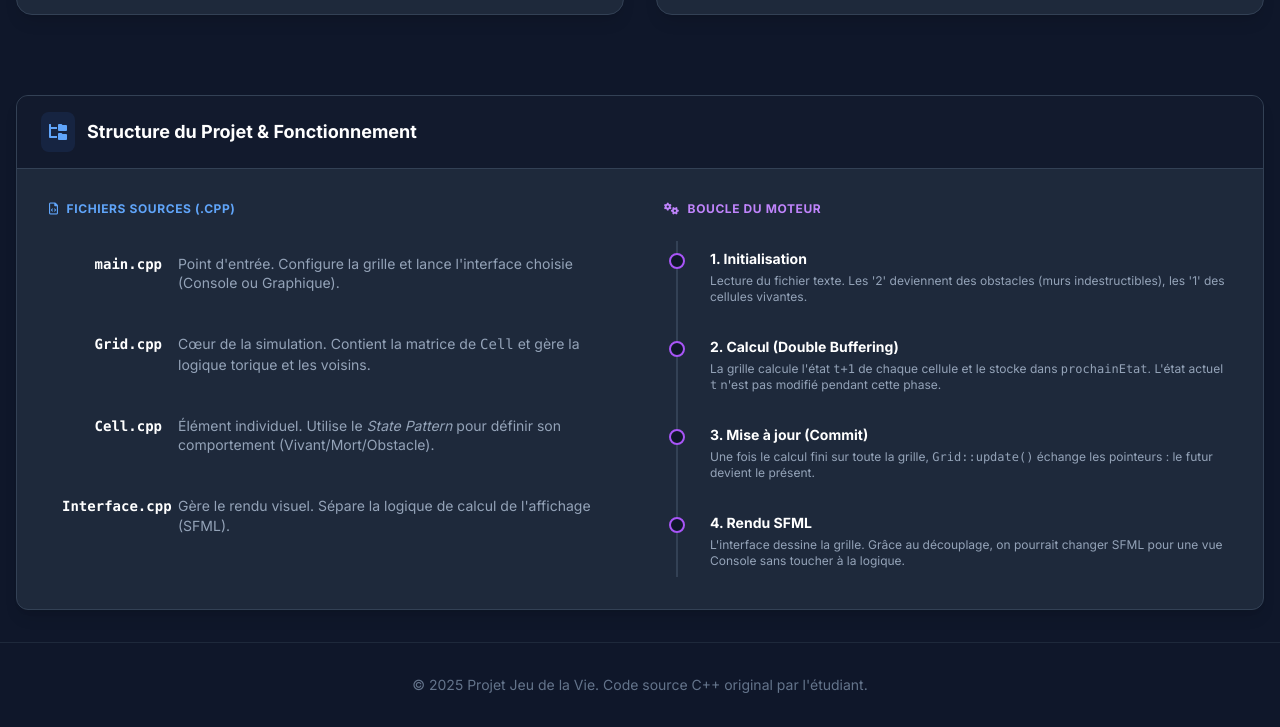
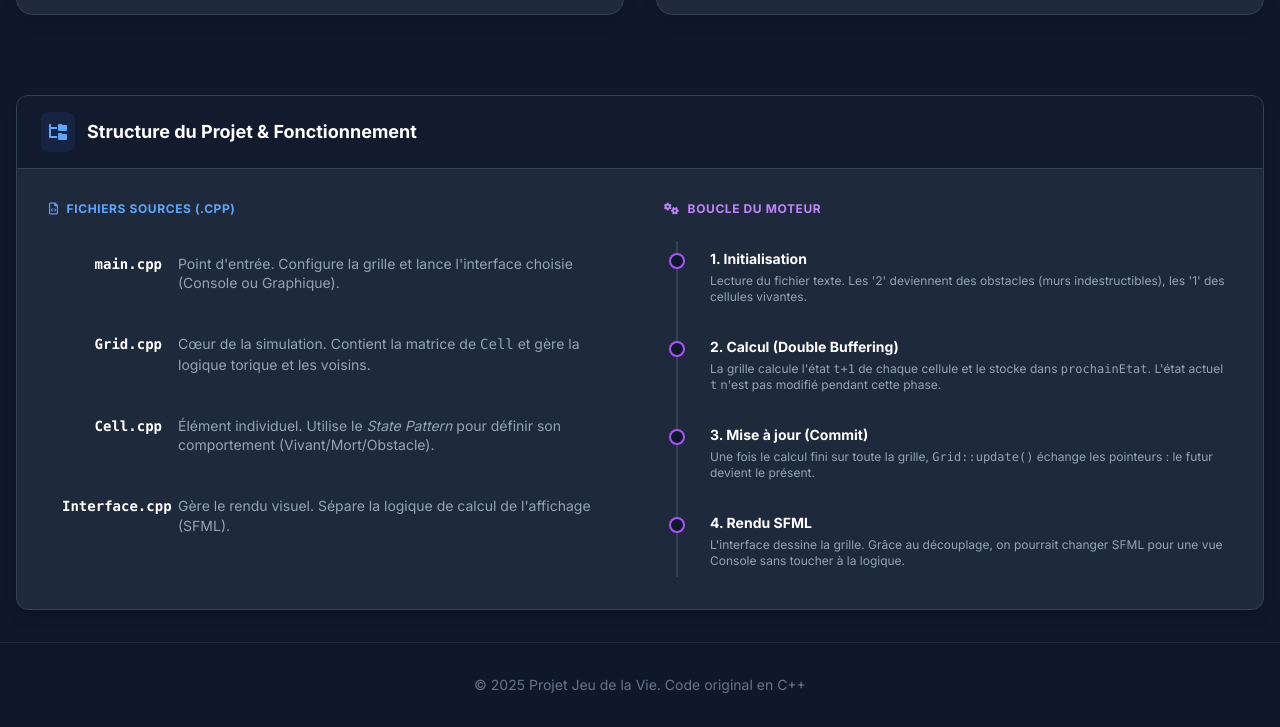
Before and after one commit to ZiKorT/Game-Of-Life, a plain HTML site: page index.html in a window 1280 px wide. Shown: the part 2172-2899 px from the top of the page. Drawn offline with nearby package versions, Linux system fonts and the light colour scheme.

Commit message:
Update index.html

```diff
--- a/index.html
+++ b/index.html
@@ -411,7 +411,7 @@ std::unique_ptr&lt;<span class="cpp-type">CellState</span>&gt; <span class="cpp-
 
     <footer class="border-t border-slate-800 bg-slate-900 mt-auto py-8">
         <div class="container mx-auto px-4 text-center text-slate-500 text-sm">
-            <p>&copy; 2025 Projet Jeu de la Vie. Code source C++ original par l'étudiant.</p>
+            <p>&copy; 2025 Projet Jeu de la Vie. Code original en C++</p>
         </div>
     </footer>
 
```
